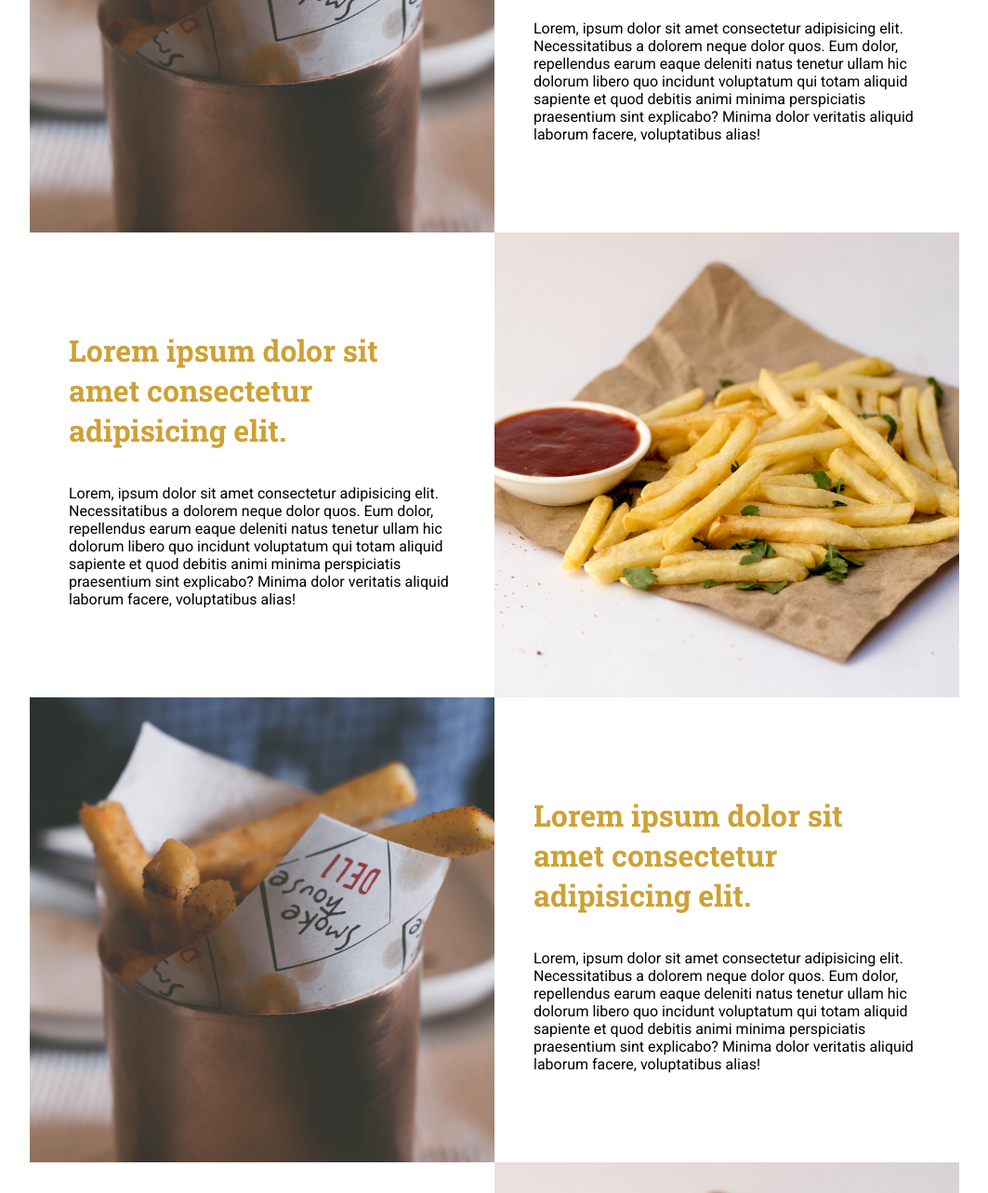
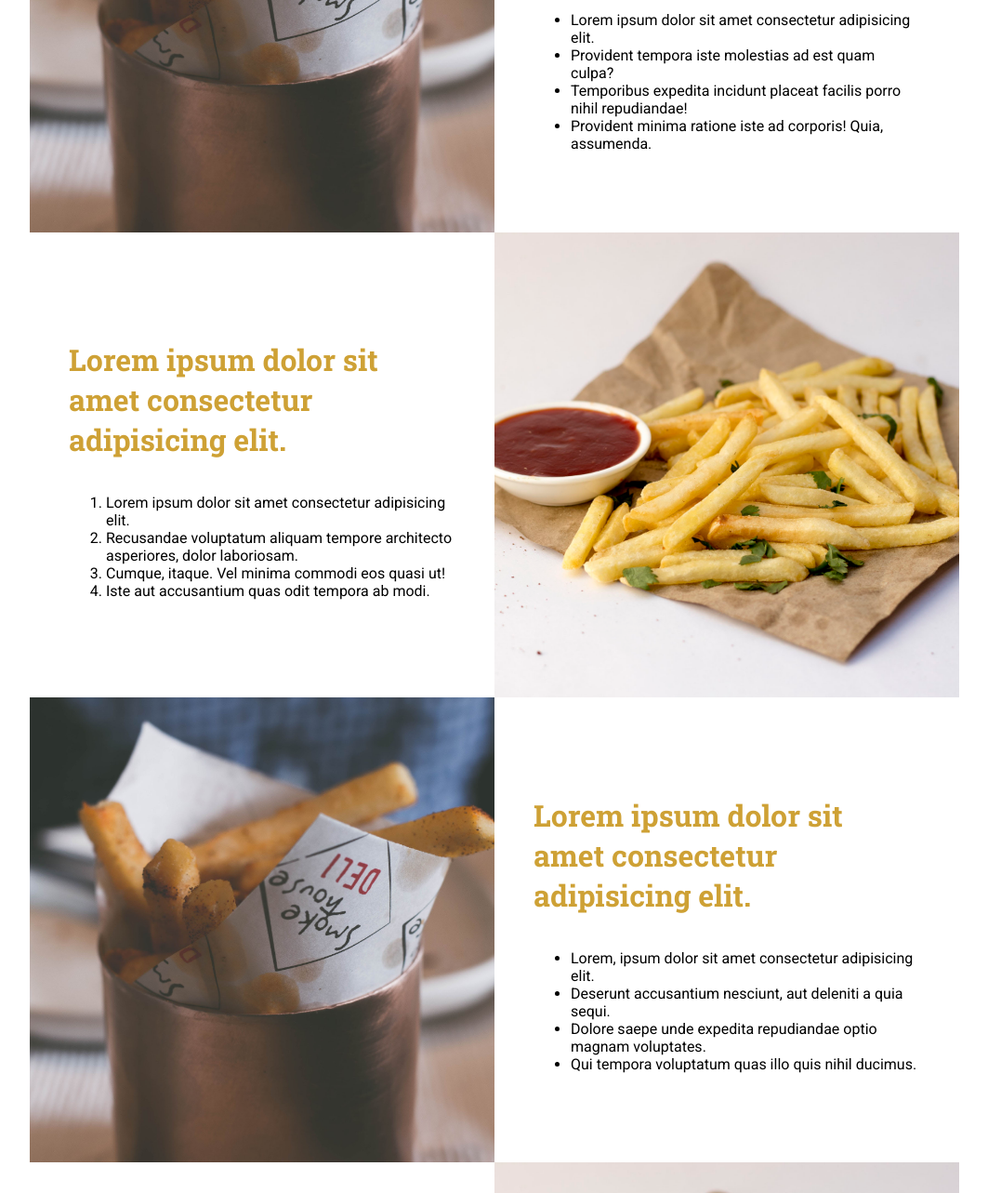
Before and after one commit to SoSoSammy/dev-fries, a plain HTML site: page menu.html in a window 1280 px wide. Shown: the part 646-1929 px from the top of the page at 93% size, without its empty margins (108-1171 px from the left). Drawn offline with Linux system fonts and the light colour scheme.

Commit message:
Update menu.html

```diff
--- a/menu.html
+++ b/menu.html
@@ -72,11 +72,12 @@
                 <div class="square-text-wrapper">
                     <h1>Lorem ipsum dolor sit amet consectetur adipisicing elit.</h1>
 
-                    <p>Lorem, ipsum dolor sit amet consectetur adipisicing elit. Necessitatibus a dolorem neque dolor
-                        quos. Eum dolor, repellendus earum eaque deleniti natus tenetur ullam hic dolorum libero quo
-                        incidunt voluptatum qui totam aliquid sapiente et quod debitis animi minima perspiciatis
-                        praesentium sint explicabo? Minima dolor veritatis aliquid laborum facere, voluptatibus alias!
-                    </p>
+                    <ul>
+                        <li>Lorem ipsum dolor sit amet consectetur adipisicing elit.</li>
+                        <li>Provident tempora iste molestias ad est quam culpa?</li>
+                        <li>Temporibus expedita incidunt placeat facilis porro nihil repudiandae!</li>
+                        <li>Provident minima ratione iste ad corporis! Quia, assumenda.</li>
+                    </ul>
                 </div><!-- end .square-text-wrapper -->
             </div><!-- end .square -->
 
@@ -84,11 +85,12 @@
                 <div class="square-text-wrapper">
                     <h1>Lorem ipsum dolor sit amet consectetur adipisicing elit.</h1>
 
-                    <p>Lorem, ipsum dolor sit amet consectetur adipisicing elit. Necessitatibus a dolorem neque dolor
-                        quos. Eum dolor, repellendus earum eaque deleniti natus tenetur ullam hic dolorum libero quo
-                        incidunt voluptatum qui totam aliquid sapiente et quod debitis animi minima perspiciatis
-                        praesentium sint explicabo? Minima dolor veritatis aliquid laborum facere, voluptatibus alias!
-                    </p>
+                    <ol>
+                        <li>Lorem ipsum dolor sit amet consectetur adipisicing elit.</li>
+                        <li>Recusandae voluptatum aliquam tempore architecto asperiores, dolor laboriosam.</li>
+                        <li>Cumque, itaque. Vel minima commodi eos quasi ut!</li>
+                        <li>Iste aut accusantium quas odit tempora ab modi.</li>
+                    </ol>
                 </div><!-- end .square-text-wrapper -->
 
                 <div class="img-wrapper">
@@ -104,11 +106,12 @@
                 <div class="square-text-wrapper">
                     <h1>Lorem ipsum dolor sit amet consectetur adipisicing elit.</h1>
 
-                    <p>Lorem, ipsum dolor sit amet consectetur adipisicing elit. Necessitatibus a dolorem neque dolor
-                        quos. Eum dolor, repellendus earum eaque deleniti natus tenetur ullam hic dolorum libero quo
-                        incidunt voluptatum qui totam aliquid sapiente et quod debitis animi minima perspiciatis
-                        praesentium sint explicabo? Minima dolor veritatis aliquid laborum facere, voluptatibus alias!
-                    </p>
+                    <ul>
+                        <li>Lorem, ipsum dolor sit amet consectetur adipisicing elit.</li>
+                        <li>Deserunt accusantium nesciunt, aut deleniti a quia sequi.</li>
+                        <li>Dolore saepe unde expedita repudiandae optio magnam voluptates.</li>
+                        <li>Qui tempora voluptatum quas illo quis nihil ducimus.</li>
+                    </ul>
                 </div><!-- end .square-text-wrapper -->
             </div><!-- end .square -->
 
@@ -116,11 +119,12 @@
                 <div class="square-text-wrapper">
                     <h1>Lorem ipsum dolor sit amet consectetur adipisicing elit.</h1>
 
-                    <p>Lorem, ipsum dolor sit amet consectetur adipisicing elit. Necessitatibus a dolorem neque dolor
-                        quos. Eum dolor, repellendus earum eaque deleniti natus tenetur ullam hic dolorum libero quo
-                        incidunt voluptatum qui totam aliquid sapiente et quod debitis animi minima perspiciatis
-                        praesentium sint explicabo? Minima dolor veritatis aliquid laborum facere, voluptatibus alias!
-                    </p>
+                    <ul>
+                        <li>Lorem ipsum dolor, sit amet consectetur adipisicing elit.</li>
+                        <li>Aliquid qui velit corrupti minima ullam impedit eius?</li>
+                        <li>Eum magnam tempora deleniti consequuntur libero aliquid! Exercitationem?</li>
+                        <li>Harum, earum est? Accusamus neque incidunt tempore. Obcaecati?</li>
+                    </ul>
                 </div><!-- end .square-text-wrapper -->
 
                 <div class="img-wrapper">
```
